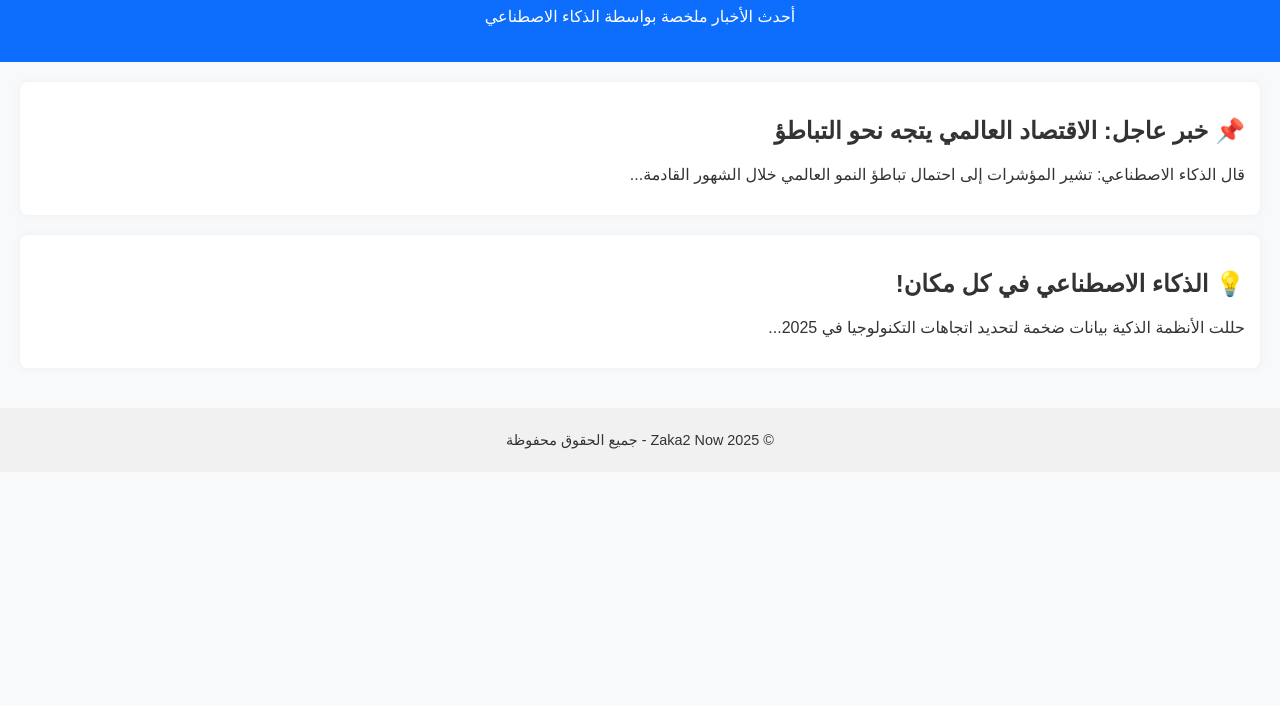
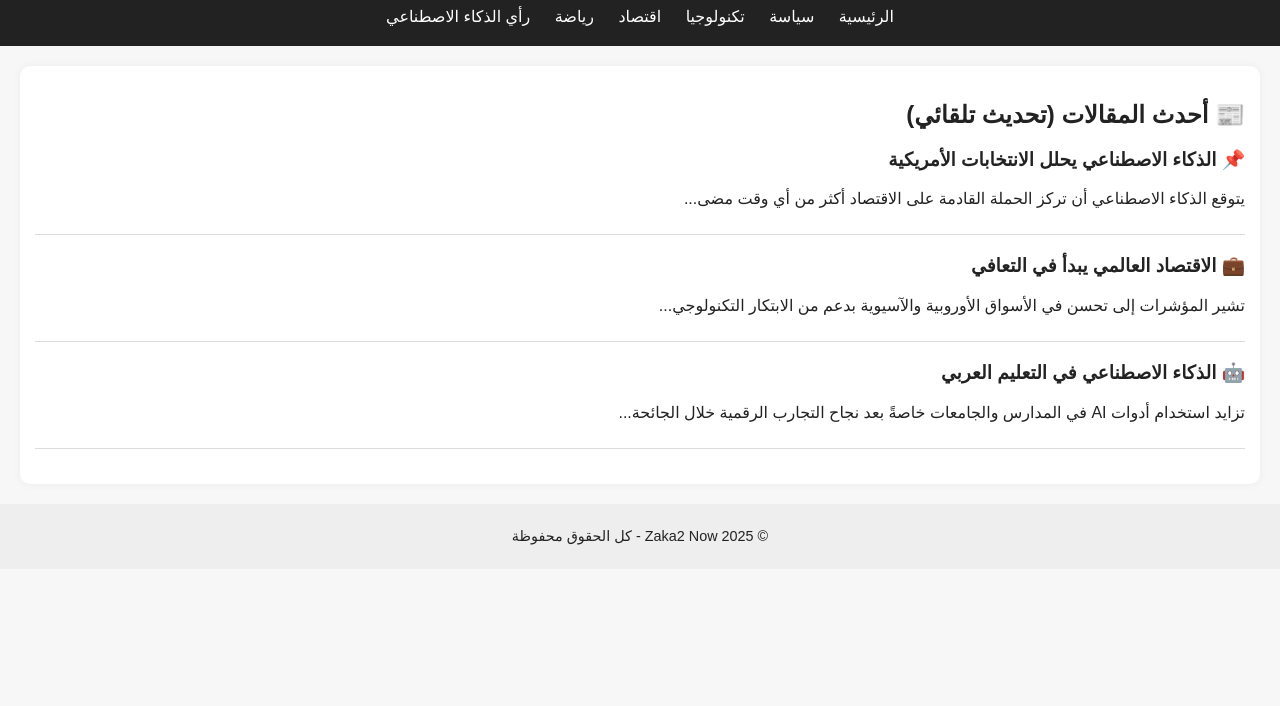
Before and after one commit to Kerogad1/zaka2now, a plain HTML site: page index.html in a window 1280 px wide. Shown: the part 94-800 px from the top of the page. Drawn offline with Linux system fonts and the light colour scheme.

Commit message:
Add files via upload

```diff
--- a/index.html
+++ b/index.html
@@ -3,27 +3,32 @@
 <html lang="ar" dir="rtl">
 <head>
     <meta charset="UTF-8">
-    <meta name="viewport" content="width=device-width, initial-scale=1.0">
     <title>Zaka2 Now - ذكاء الآن</title>
     <link rel="stylesheet" href="style.css">
 </head>
 <body>
     <header>
         <h1>🧠 Zaka2 Now</h1>
-        <p>أحدث الأخبار ملخصة بواسطة الذكاء الاصطناعي</p>
+        <nav>
+            <a href="#">الرئيسية</a>
+            <a href="#">سياسة</a>
+            <a href="#">تكنولوجيا</a>
+            <a href="#">اقتصاد</a>
+            <a href="#">رياضة</a>
+            <a href="#">رأي الذكاء الاصطناعي</a>
+        </nav>
     </header>
-    <main>
-        <article>
-            <h2>📌 خبر عاجل: الاقتصاد العالمي يتجه نحو التباطؤ</h2>
-            <p>قال الذكاء الاصطناعي: تشير المؤشرات إلى احتمال تباطؤ النمو العالمي خلال الشهور القادمة...</p>
-        </article>
-        <article>
-            <h2>💡 الذكاء الاصطناعي في كل مكان!</h2>
-            <p>حللت الأنظمة الذكية بيانات ضخمة لتحديد اتجاهات التكنولوجيا في 2025...</p>
-        </article>
+    <main id="content">
+        <section class="latest">
+            <h2>📰 أحدث المقالات (تحديث تلقائي)</h2>
+            <div id="articles">
+                <p>📡 جاري تحميل الأخبار من الذكاء الاصطناعي...</p>
+            </div>
+        </section>
     </main>
     <footer>
-        <p>© 2025 Zaka2 Now - جميع الحقوق محفوظة</p>
+        <p>© 2025 Zaka2 Now - كل الحقوق محفوظة</p>
     </footer>
+    <script src="main.js"></script>
 </body>
 </html>
--- /dev/null
+++ b/main.js
@@ -0,0 +1,29 @@
+
+// محاكاة جلب مقالات تلقائيًا (في النسخة الحقيقية بنستخدم سكريبت خارجي)
+document.addEventListener("DOMContentLoaded", function () {
+    const articles = [
+        {
+            title: "📌 الذكاء الاصطناعي يحلل الانتخابات الأمريكية",
+            summary: "يتوقع الذكاء الاصطناعي أن تركز الحملة القادمة على الاقتصاد أكثر من أي وقت مضى..."
+        },
+        {
+            title: "💼 الاقتصاد العالمي يبدأ في التعافي",
+            summary: "تشير المؤشرات إلى تحسن في الأسواق الأوروبية والآسيوية بدعم من الابتكار التكنولوجي..."
+        },
+        {
+            title: "🤖 الذكاء الاصطناعي في التعليم العربي",
+            summary: "تزايد استخدام أدوات AI في المدارس والجامعات خاصةً بعد نجاح التجارب الرقمية خلال الجائحة..."
+        }
+    ];
+
+    const container = document.getElementById("articles");
+    container.innerHTML = "";
+    articles.forEach(a => {
+        container.innerHTML += `
+            <article>
+                <h3>${a.title}</h3>
+                <p>${a.summary}</p>
+            </article>
+        `;
+    });
+});
--- a/style.css
+++ b/style.css
@@ -1,30 +1,41 @@
 
 body {
     font-family: 'Cairo', sans-serif;
-    background-color: #f8f9fa;
-    color: #333;
+    background-color: #f7f7f7;
     margin: 0;
     padding: 0;
-    direction: rtl;
+    color: #222;
 }
 header {
-    background-color: #0d6efd;
-    color: white;
+    background-color: #222;
+    color: #fff;
     padding: 20px;
     text-align: center;
+}
+nav {
+    margin-top: 10px;
+}
+nav a {
+    color: #fff;
+    margin: 0 10px;
+    text-decoration: none;
 }
 main {
     padding: 20px;
 }
-article {
-    background-color: white;
-    border-radius: 8px;
+.latest {
+    background-color: #fff;
+    border-radius: 10px;
     padding: 15px;
-    margin-bottom: 20px;
     box-shadow: 0 0 10px rgba(0,0,0,0.05);
 }
+#articles article {
+    margin-bottom: 20px;
+    border-bottom: 1px solid #ddd;
+    padding-bottom: 10px;
+}
 footer {
-    background-color: #f1f1f1;
+    background-color: #eee;
     text-align: center;
     padding: 10px;
     font-size: 0.9em;
```
